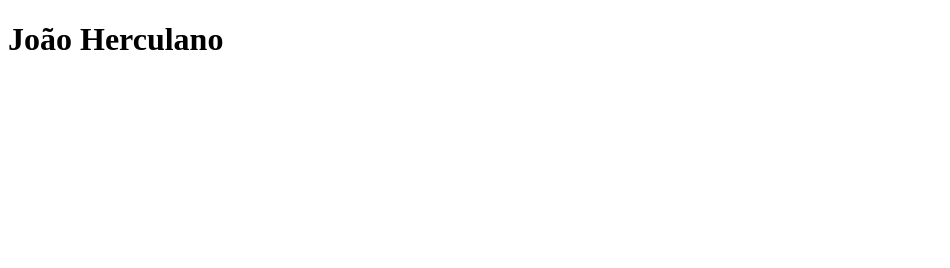
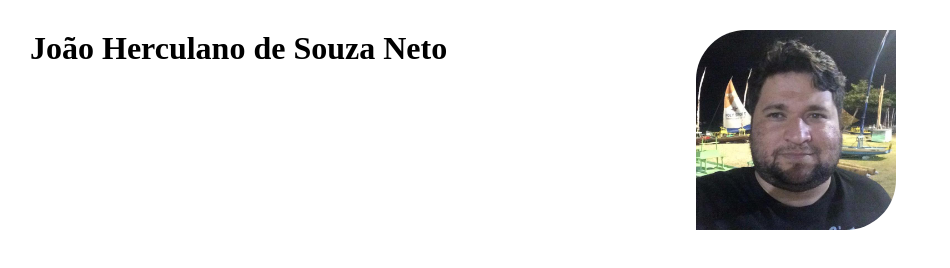
Before and after one commit to joaohsneto/joaohsneto.github.io, a plain HTML site: page index.html in a window 1280 px wide. Shown: the whole page, without its empty margins (0-950 px from the left). Drawn offline with Linux system fonts and the light colour scheme.

Commit message:
Ädiciona os arquivos index.html, style.css, acrescenta foto do perfil e edita as classes heros

```diff
--- a/index.html
+++ b/index.html
@@ -1,12 +1,16 @@
 <!DOCTYPE html>
-<html lang="en">
+<html lang="pt-br">
 <head>
     <meta charset="UTF-8">
     <meta http-equiv="X-UA-Compatible" content="IE=edge">
     <meta name="viewport" content="width=device-width, initial-scale=1.0">
-    <title>Document</title>
+    <link rel="stylesheet" href="style.css">
+    <title>Portfólio de João Herculano</title>
 </head>
 <body>
-    <h1>João Herculano</h1>
+    <div class="hero">
+        <h1>João Herculano de Souza Neto</h1>
+        <img class="hero-image" src="/images/herculano.jpg" alt="foto de João Herculano">
+    </div>
 </body>
 </html>
--- /dev/null
+++ b/style.css
@@ -0,0 +1,21 @@
+* {
+    margin: 0px;
+    padding: 0px;
+}
+.hero {
+    margin-top: 30px;
+    margin-left: 30px;
+    max-width: 70%;
+
+}
+.hero h1 {
+    float: left;
+    text-align: center;
+}
+.hero img {
+    width: 200px;
+    border-radius: 25% 0% 25% 0%;
+    float: right;
+    margin-right: 30px;
+
+}
```
Also changed, not shown: images/herculano.jpg (added), 1 other file.
